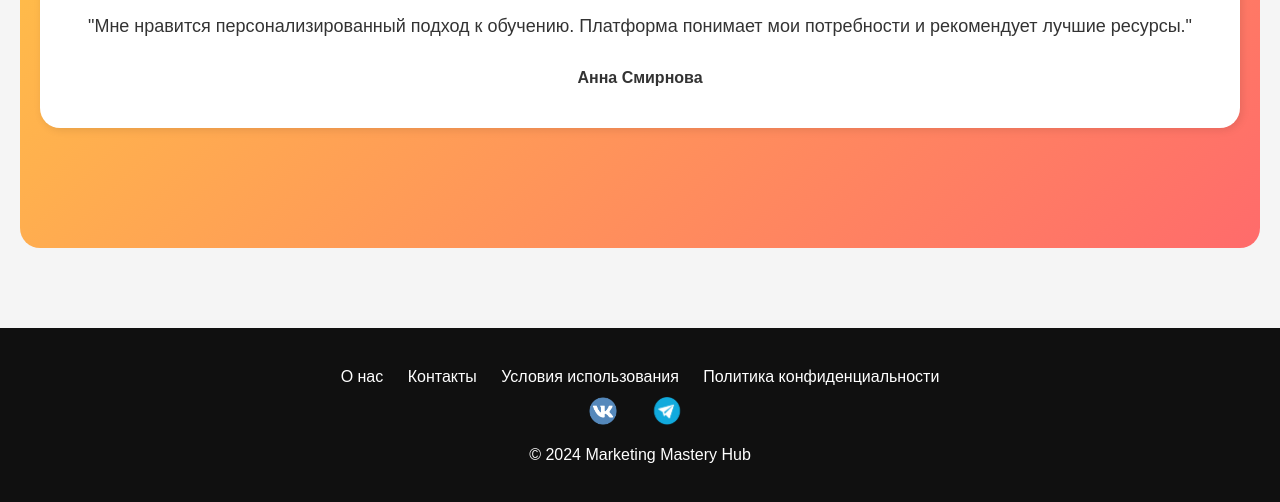
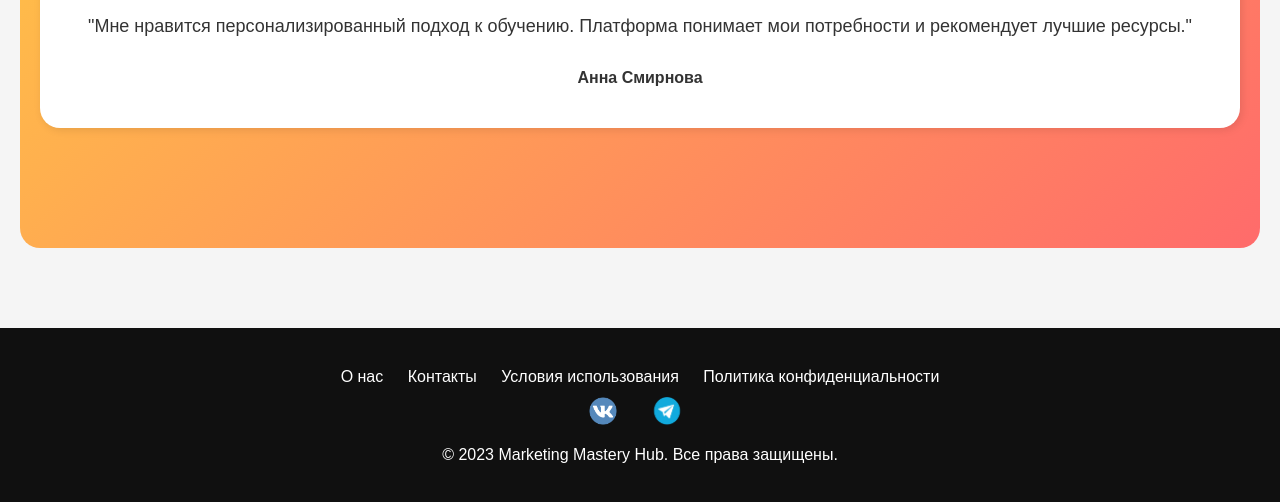
Before and after one commit to pinkbulba/Marketing-Mastery-Hub, a plain HTML site: page index.html in a window 1280 px wide. Shown: the part 3105-3607 px from the top of the page. Drawn offline with Linux system fonts and the light colour scheme; a script that the page names is missing.

Commit message:
index.html

```diff
--- a/index.html
+++ b/index.html
@@ -143,7 +143,7 @@
             <a href="https://vk.com/pan_off00" target="_blank"><img src="vk_logo.png" alt="VK" id="vk"></a>
             <a href="https://t.me/pink_bulba_X" target="_blank"><img src="tg_logo.png" alt="Telegram" id="tg"></a>
         </div>
-        <p>&copy; 2024 Marketing Mastery Hub</p>
+        <p>&copy; 2023 Marketing Mastery Hub. Все права защищены.</p>
     </footer>
 
     <script src="script.js"></script>
```
